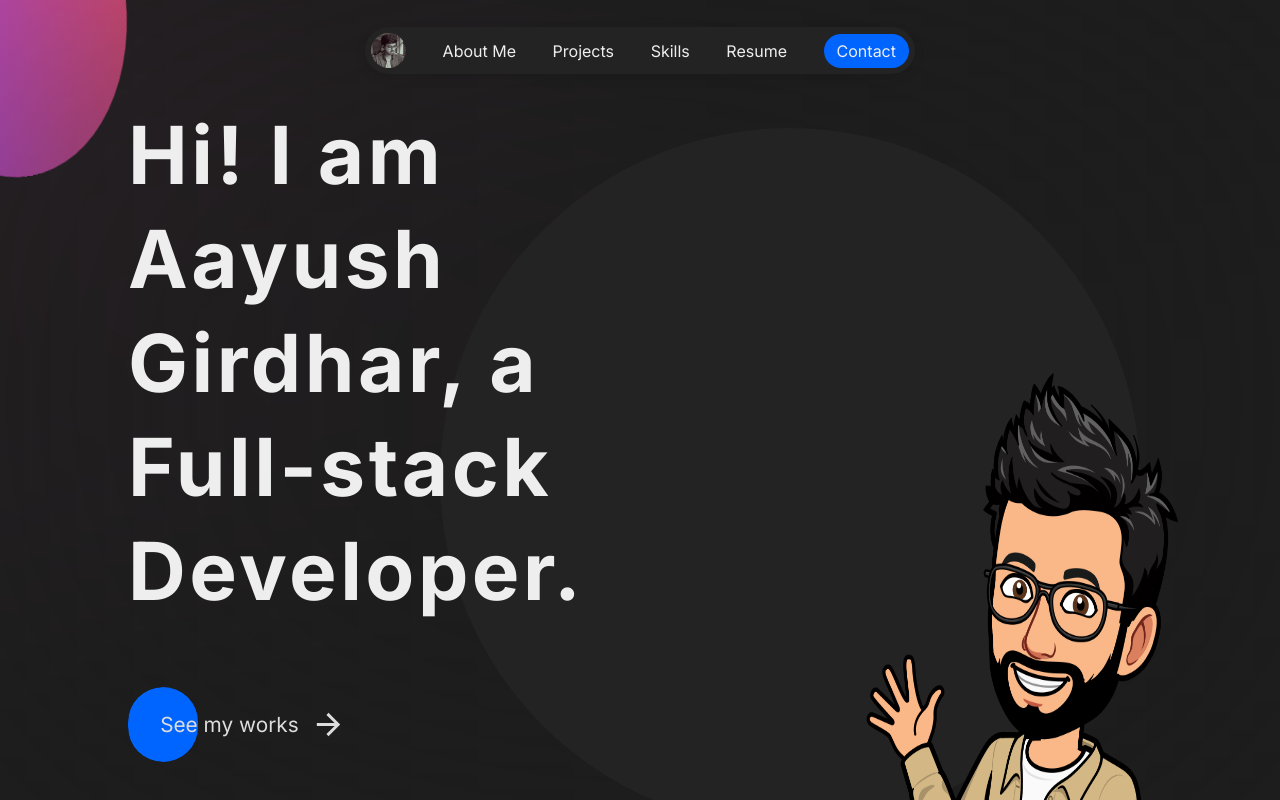
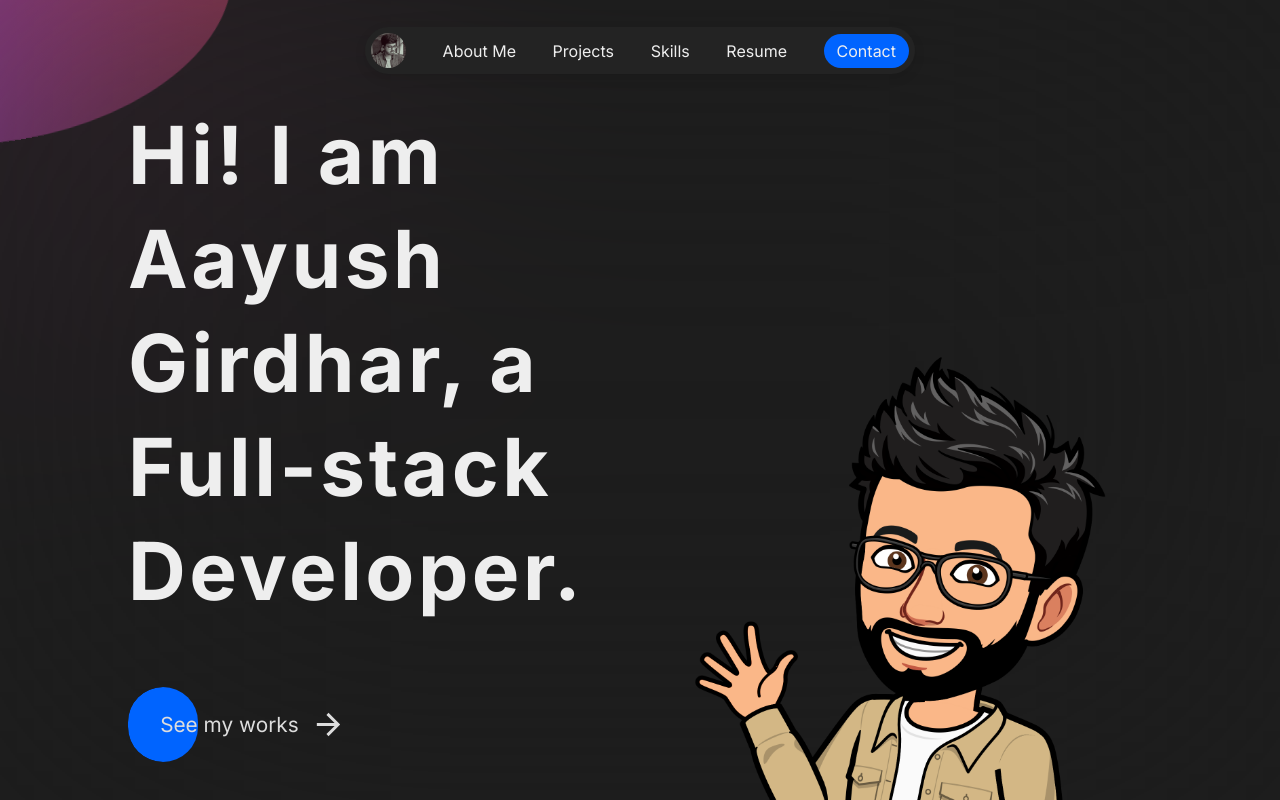
Before and after one commit to aayushgirdhar/portfolio, a React (Vite) app: page / in a window 1280 px wide. Shown: the top 800 px of the page. Built offline with nearby package versions, Linux system fonts and the light colour scheme.

Commit message:
optimised blob

```diff
--- a/src/App.jsx
+++ b/src/App.jsx
@@ -5,11 +5,11 @@ import Blob from "./components/Blob/Blob";
 function App() {
   return (
     <>
-      <Blob />
       <div id="blur"></div>
       <Navbar />
       <Hero />
       <Quote />
+      <Blob />
     </>
   );
 }
--- a/src/components/Blob/Blob.css
+++ b/src/components/Blob/Blob.css
@@ -1,11 +1,12 @@
 #blob {
-  z-index: -100;
+  z-index: -6;
   height: 250px;
   aspect-ratio: 1;
   background: linear-gradient(to right, #ff5588, #ab4bff);
   position: fixed;
   border-radius: 50%;
   animation: rotate 20s infinite;
+  opacity: 0.6;
 }
 
 
@@ -13,8 +14,22 @@
   from {
     rotate: 0deg;
   }
+
+  0% {
+    scale: 1 2;
+  }
+
+  25% {
+    scale: 2 1;
+  }
   50% {
-    scale: 1 1.5;
+    scale: 1 2;
+  }
+  75% {
+    scale: 2 1;
+  }
+  100% {
+    scale: 1 2;
   }
   to {
     rotate: 360deg;
--- a/src/components/Hero/Hero.css
+++ b/src/components/Hero/Hero.css
@@ -3,10 +3,11 @@
   aspect-ratio: 1;
   border-radius: 50%;
   position: absolute;
-  z-index: -2;
+  z-index: -1;
   background-color: #232323;
   left: calc(50% - 200px);
   top: 16%;
+  display: none;
 }
 
 .location {
@@ -164,11 +165,16 @@
 }
 
 .hero-right {
-  /* flex: 1; */
-  width: 40%;
-  margin-bottom: 4rem;
+  flex: 1;
+  /* width: 40%; */
+  margin-bottom: 7rem;
 }
-.hero-right img {
-  margin-left: 4.5rem;
-  height: 575px;
+.image-container {
+  width: 100%;
 }
+.hero-img {
+  object-fit: cover;
+  margin: auto;
+  height: 540px;
+  /* height: 30%; */
+}
--- a/src/components/Hero/Hero.jsx
+++ b/src/components/Hero/Hero.jsx
@@ -56,13 +56,12 @@ const Hero = () => {
         </div>
         <div className="hero-right">
           <motion.div
+            className="image-container"
             initial={{ opacity: 0, y: 350 }}
             animate={{ opacity: 1, y: 0 }}
             transition={{ type: "spring", duration: 0.8 }} // Animation duration
           >
-            <div className="hero-img">
-              <img src={hi} alt="" />
-            </div>
+            <img className="hero-img" src={hi} alt="" />
           </motion.div>
         </div>
       </div>
--- a/src/components/Quote/Quote.css
+++ b/src/components/Quote/Quote.css
@@ -9,11 +9,12 @@
   justify-content: center;
   text-align: center;
   flex-direction: column;
-  background-color: #232323;
+  /* background-color: #232323; */
 }
 .quote {
   font-size: 4rem;
   width: 80%;
+  /* color: #ddd; */
   background: linear-gradient(
     300deg,
     #ffee07,
--- a/src/components/Quote/Quote.jsx
+++ b/src/components/Quote/Quote.jsx
@@ -9,7 +9,7 @@ const Quote = () => {
         initial={{ opacity: 0 }}
         whileInView={{ opacity: 1 }}
       >
-        <span className="quotation-mark">"</span>Choose a job you love and you will never
+        Choose a job you love and you will never
         have to work a day in your life
       </motion.h1>
     </div>
--- a/src/index.css
+++ b/src/index.css
@@ -70,6 +70,6 @@ h6 {
   height: 100%;
   width: 100%;
   position: fixed;
-  z-index: -99;
-  backdrop-filter: blur(250px);
+  z-index: -5;
+  backdrop-filter: blur(170px);
 }
```
